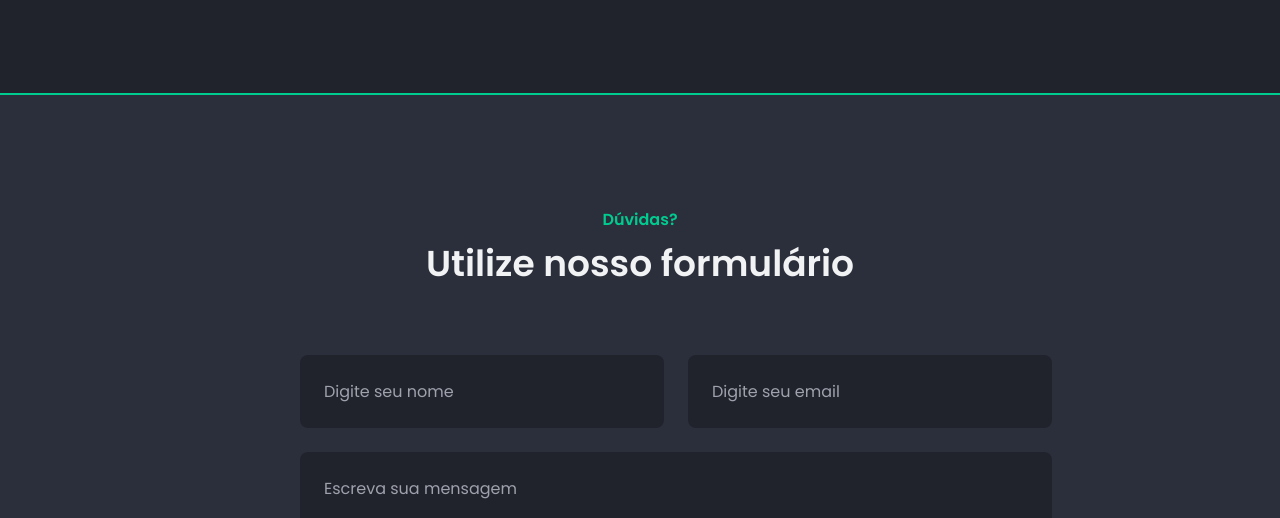
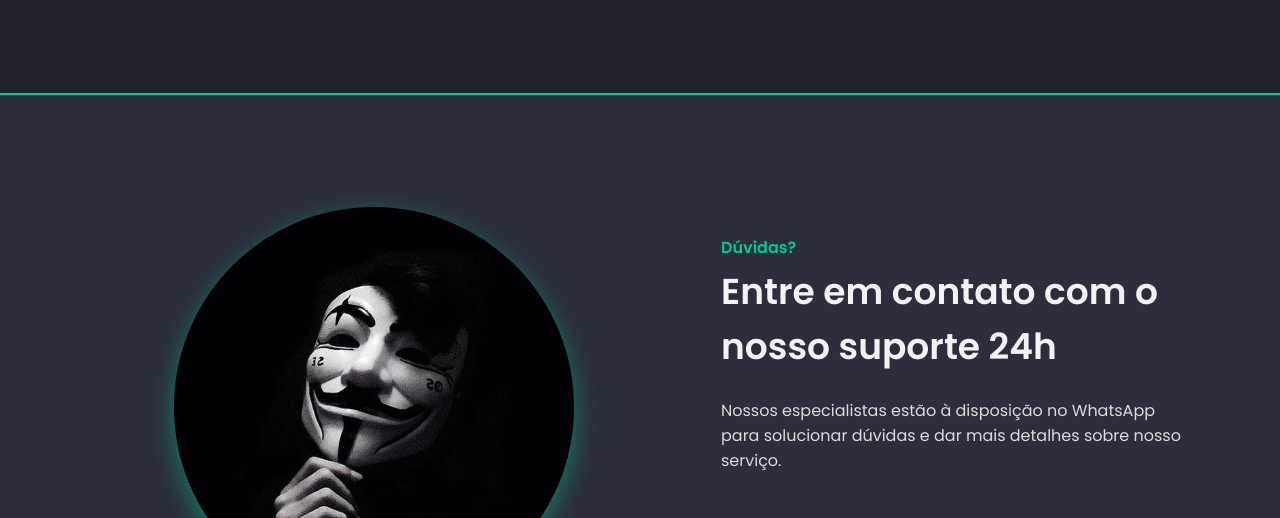
Before and after one commit to joaopedronm/landing-page-hacker-tiro-certo, a plain HTML site: page index.html in a window 1280 px wide. Shown: the part 4335-4853 px from the top of the page. Drawn offline with nearby package versions, Linux system fonts and the light colour scheme.

Commit message:
edição no formulário de contato

```diff
--- a/assets/css/styles.css
+++ b/assets/css/styles.css
@@ -622,6 +622,22 @@ svg {
   color: var(--title-color);
 }
 
+.contact__image {
+  width: 400px; /* Defina o tamanho desejado para o contêiner */
+  height: 400px; /* Mesma altura que a largura para garantir um círculo */
+  overflow: hidden;
+  border-radius: 50%;
+  box-shadow: 0 8px 24px hsla(var(--hue), 100%, 40%, .50);
+  justify-self: center;
+}
+
+
+.contact__image img {
+  width: 100%; /* Para preencher o contêiner */
+  height: auto; /* Mantém a proporção da imagem */
+  display: block;
+  margin-top: -100px;
+}
 /*=============== FOOTER ===============*/
 .footer {
   background-color: var(--container-color);
@@ -927,3 +943,18 @@ svg {
     right: 3rem;
   }
 }
+
+@media screen and (max-width: 1024px) {
+  .contact__image {
+    width: 300px;
+    height: 300px;
+
+  }
+}
+
+@media screen and (max-width: 425px) {
+  .contact__image {
+    width: 250px;
+    height: 250px;
+  }
+}
--- a/assets/js/main.js
+++ b/assets/js/main.js
@@ -67,7 +67,7 @@ const sendEmail = (e) =>{
       })
 }
 
-contactForm.addEventListener('submit', sendEmail)
+// contactForm.addEventListener('submit', sendEmail)
 
 /*=============== SHOW SCROLL UP ===============*/
 const scrollUp = () =>{
--- a/index.html
+++ b/index.html
@@ -454,7 +454,7 @@
 
 
          <!--==================== CONTACT ====================-->
-         <section class="contact section" id="contact">
+         <!-- <section class="contact section" id="contact">
             <h3 class="section__subtitle">
                <span>Dúvidas?</span>
             </h3>
@@ -478,6 +478,31 @@
                      Enviar Mensagem
                   </button>
                </form>
+            </div>
+         </section> -->
+
+         <!--==================== CONTACT 2 ====================-->
+         <section class="about section" id="contact">
+            <div class="about__container container grid">
+               <div class="about__data">
+                  <h3 class="section__subtitle">
+                     <span>Dúvidas?</span>
+                  </h3>
+
+                  <h2 class="section__title">
+                     Entre em contato com o nosso suporte 24h
+                  </h2>
+
+                  <p class="about__description">
+                     Nossos especialistas estão à disposição no WhatsApp para solucionar dúvidas e dar mais detalhes sobre nosso serviço.
+                  </p>
+
+                  <a href="#contact" class="button" style="text-shadow: 2px 1px 4px black;"><i class="ri-whatsapp-line" style="margin-right: 6px;"></i>Entrar em Contato</a>
+               </div>
+
+               <div class="contact__image">
+                  <img src="./assets/img/perfil-2.jpeg" alt="" width="400" height="400">
+               </div>
             </div>
          </section>
       </main>
@@ -525,7 +550,7 @@
       <script src="https://cdn.jsdelivr.net/npm/@emailjs/browser@3/dist/email.min.js"></script>
 
       <!--=============== MAIN JS ===============-->
-      <script src="assets/js/main.js"></script>
+      <script src="./assets/js/main.js"></script>
 
       <!-- Swiper JS -->
       <script src="https://cdn.jsdelivr.net/npm/swiper@11/swiper-bundle.min.js"></script>
```
Also changed, not shown: assets/img/perfil-2.jpeg (added).
